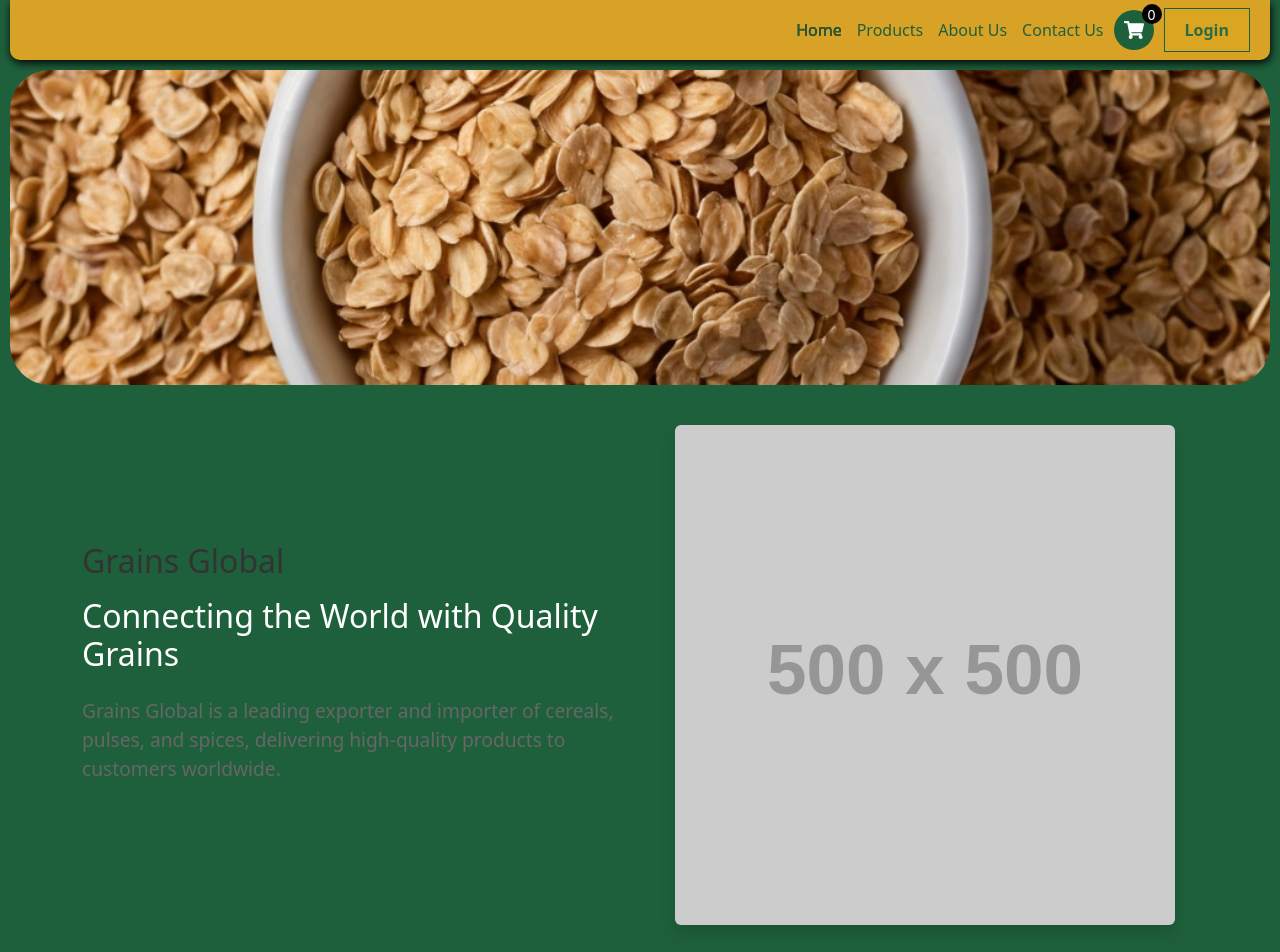
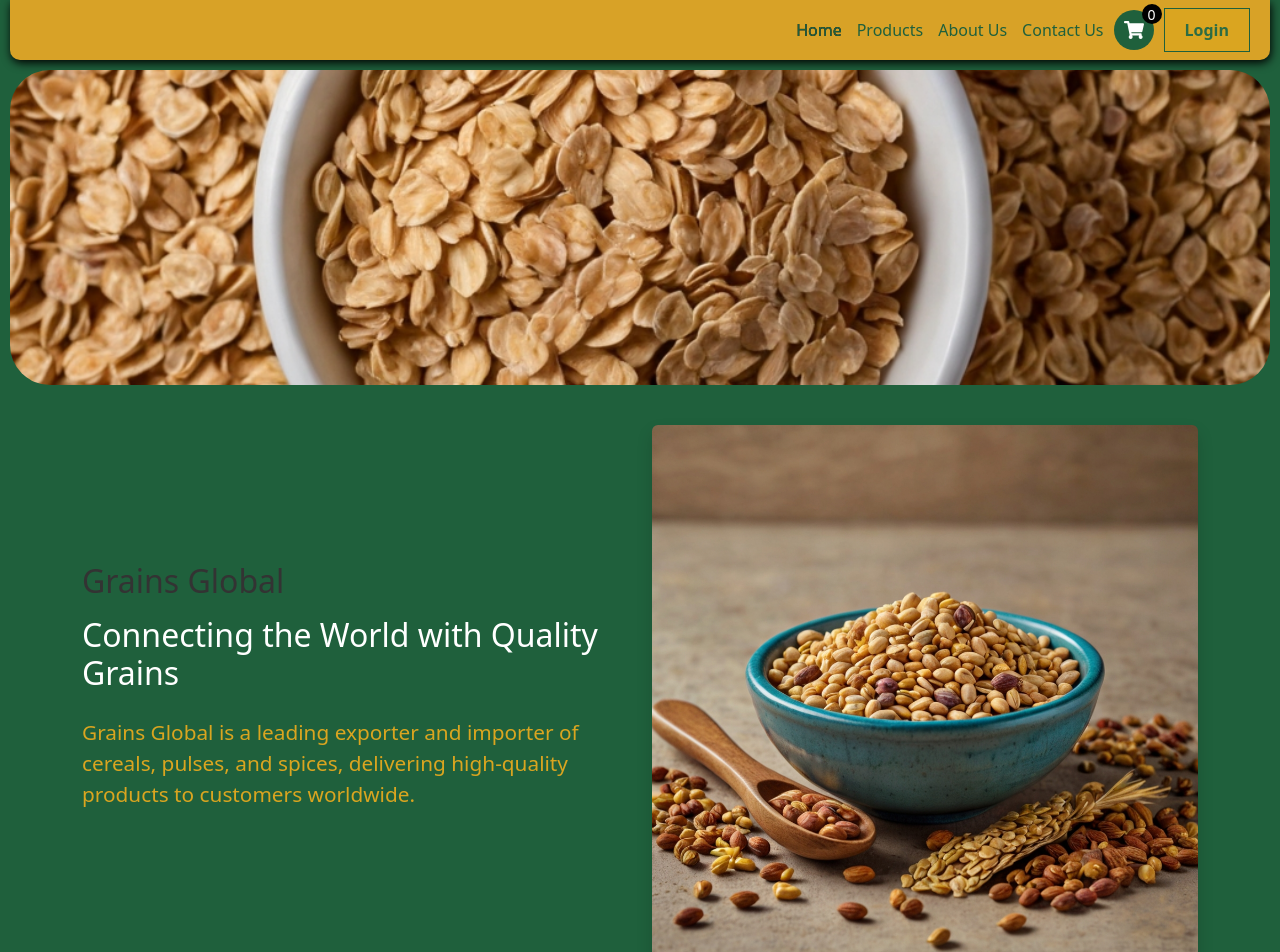
Before and after one commit to devams23/grainsglobal, a React (Vite) app: page / in a window 1280 px wide. Shown: the top 952 px of the page. Built offline with nearby package versions, Linux system fonts and the light colour scheme; no server answers.

Commit message:
Update CompanyIntro.jsx

```diff
--- a/src/Components/Introdunctionhome.jsx/CompanyIntro.jsx
+++ b/src/Components/Introdunctionhome.jsx/CompanyIntro.jsx
@@ -15,8 +15,8 @@ const CompanyIntro = () => {
             marginBottom: '20px',
         },
         companyDescriptionText: {
-            color: '#666',
-            fontSize: '1.2em',
+            color: '#daa520',
+            fontSize: '1.3em',
             marginBottom: '20px',
         },
         learnMoreBtn: {
@@ -59,7 +59,7 @@ const CompanyIntro = () => {
                 <Col md={6}>
                     <div className="text-center" style={styles.companyImages}>
                         <img
-                            src="https://via.placeholder.com/500"
+                            src="one.jpg"
                             alt="Placeholder"
                             className="img-fluid rounded shadow"
                             style={{ maxWidth: '100%' }}
```
